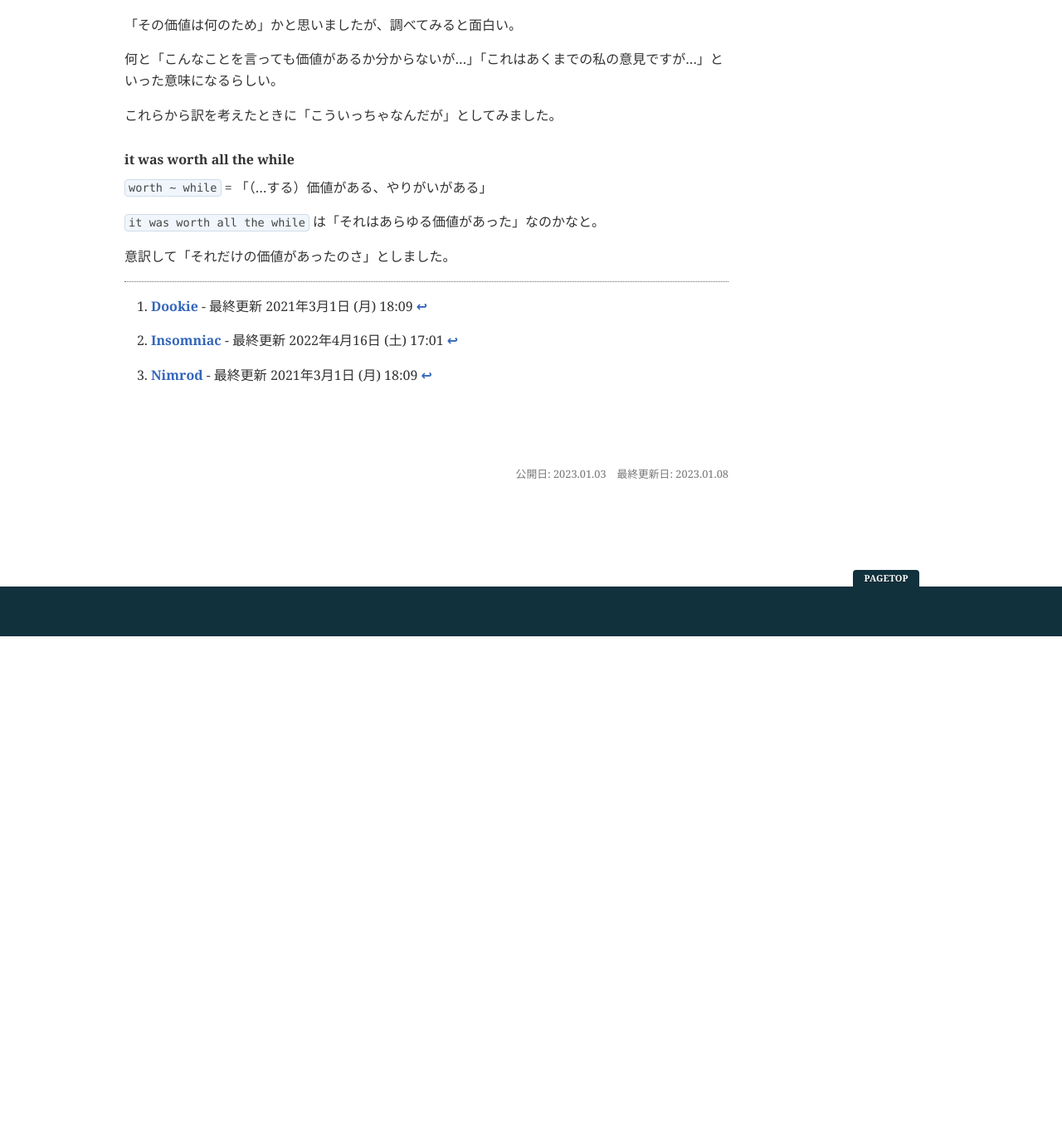
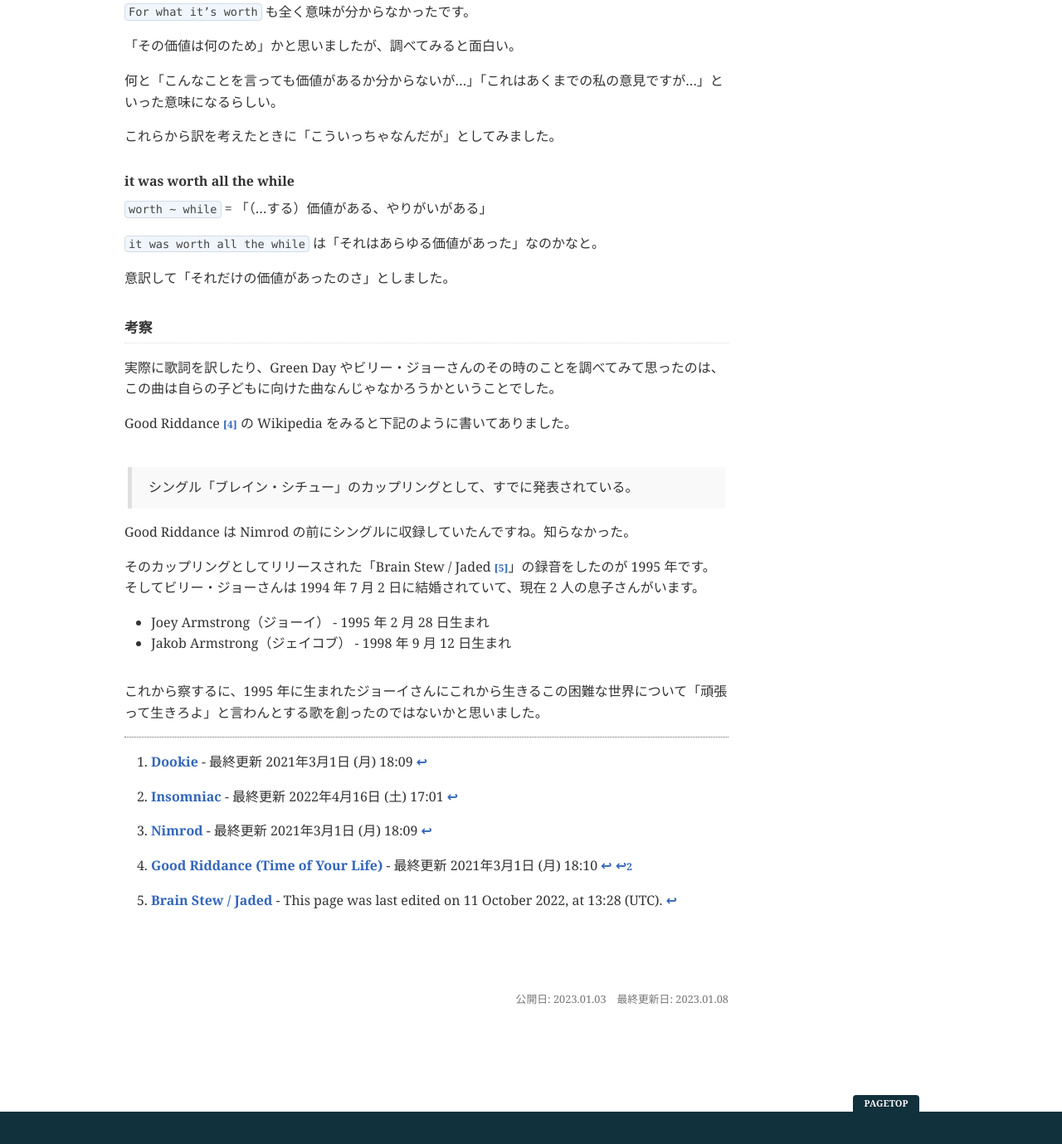
Before and after one commit to tetsuwo/en-study, a Jekyll site: the page built from _posts/2023-01-04-good-riddance-time-of-your-life-green-day.md, in a window 1280 px wide and 1400 px high, scrolled down 5756 px. Shown: the top 1379 px of the window at 83% size. Built offline with Jekyll 4.4.1, drawn with Linux system fonts in a browser that asks for light colours; before the commit the page ends 6523 px from its top, so only the background shows below that; some of the changed text lies outside the part shown.

Commit message:
update: good riddance

```diff
--- a/_posts/2023-01-04-good-riddance-time-of-your-life-green-day.md
+++ b/_posts/2023-01-04-good-riddance-time-of-your-life-green-day.md
@@ -17,7 +17,7 @@
 8 つ上の姉が Green Day の CD の「Dookie [^Dookie]」「Insomniac [^Insomniac]」「Nimrod [^Nimrod]」を持っており、4 つ上の兄もそれを聴いていて、ぼくは兄が隣の部屋で大音量で流しているのを聴いていました。
 ようやくぼくも CD プレイヤーを手に入れた頃は、ちょうど五月蝿い曲（この言い方だとリスペクトがないな・・・ワチャワチャした曲？）が好きだったので Green Day には大ハマリした記憶があります。
 
-そんなパンクな曲ばかりだったところに Nimrod の最後の方の曲だっただろうか、 Good Riddance (Time of Your Life) を見つけました。
+そんなパンクな曲ばかりだったところに「Nimrod」の最後の方の曲だっただろうか「Good Riddance (Time of Your Life) [^good_riddance]」を見つけました。
 この曲は歌詞の意味は全く理解していなかったですが、本当に記憶に残る良いメロディーだなーと思っていました。
 
 20 年以上経って、歌詞の意味を知ることになるとは・・・。
@@ -203,6 +203,24 @@
 意訳して「それだけの価値があったのさ」としました。
 
 
+### 考察
+
+実際に歌詞を訳したり、Green Day やビリー・ジョーさんのその時のことを調べてみて思ったのは、この曲は自らの子どもに向けた曲なんじゃなかろうかということでした。
+
+Good Riddance [^good_riddance] の Wikipedia をみると下記のように書いてありました。
+
+> シングル「ブレイン・シチュー」のカップリングとして、すでに発表されている。
+
+Good Riddance は Nimrod の前にシングルに収録していたんですね。知らなかった。
+
+そのカップリングとしてリリースされた「Brain Stew / Jaded [^brain_stew-jaded]」の録音をしたのが 1995 年です。
+そしてビリー・ジョーさんは 1994 年 7 月 2 日に結婚されていて、現在 2 人の息子さんがいます。
+
+- Joey Armstrong（ジョーイ） - 1995 年 2 月 28 日生まれ
+- Jakob Armstrong（ジェイコブ） - 1998 年 9 月 12 日生まれ
+
+これから察するに、1995 年に生まれたジョーイさんにこれから生きるこの困難な世界について「頑張って生きろよ」と言わんとする歌を創ったのではないかと思いました。
+
 ----
 <!-- footnote -->
 
@@ -211,3 +229,7 @@
 [^Insomniac]: [Insomniac](https://ja.wikipedia.org/wiki/%E3%82%A4%E3%83%B3%E3%82%BD%E3%83%A0%E3%83%8B%E3%82%A2%E3%83%83%E3%82%AF) - 最終更新 2022年4月16日 (土) 17:01
 
 [^Nimrod]: [Nimrod](https://ja.wikipedia.org/wiki/%E3%83%8B%E3%83%A0%E3%83%AD%E3%83%83%E3%83%89_(%E3%82%A2%E3%83%AB%E3%83%90%E3%83%A0)) - 最終更新 2021年3月1日 (月) 18:09
+
+[^good_riddance]: [Good Riddance (Time of Your Life)](https://ja.wikipedia.org/wiki/%E3%82%B0%E3%83%83%E3%83%89%E3%83%BB%E3%83%AA%E3%83%80%E3%83%B3%E3%82%B9_(%E3%82%BF%E3%82%A4%E3%83%A0%E3%83%BB%E3%82%AA%E3%83%96%E3%83%BB%E3%83%A6%E3%82%A2%E3%83%BB%E3%83%A9%E3%82%A4%E3%83%95)) - 最終更新 2021年3月1日 (月) 18:10
+
+[^brain_stew-jaded]: [Brain Stew / Jaded](https://en.wikipedia.org/wiki/Brain_Stew_/_Jaded) - This page was last edited on 11 October 2022, at 13:28 (UTC).
```
